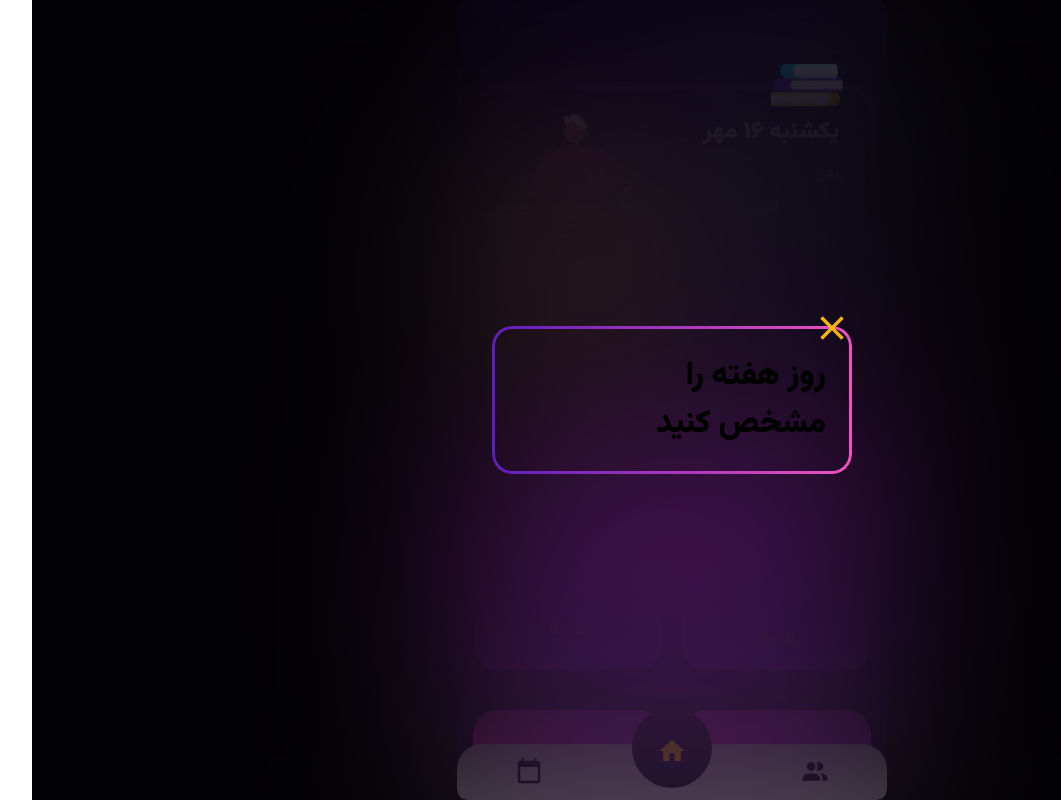
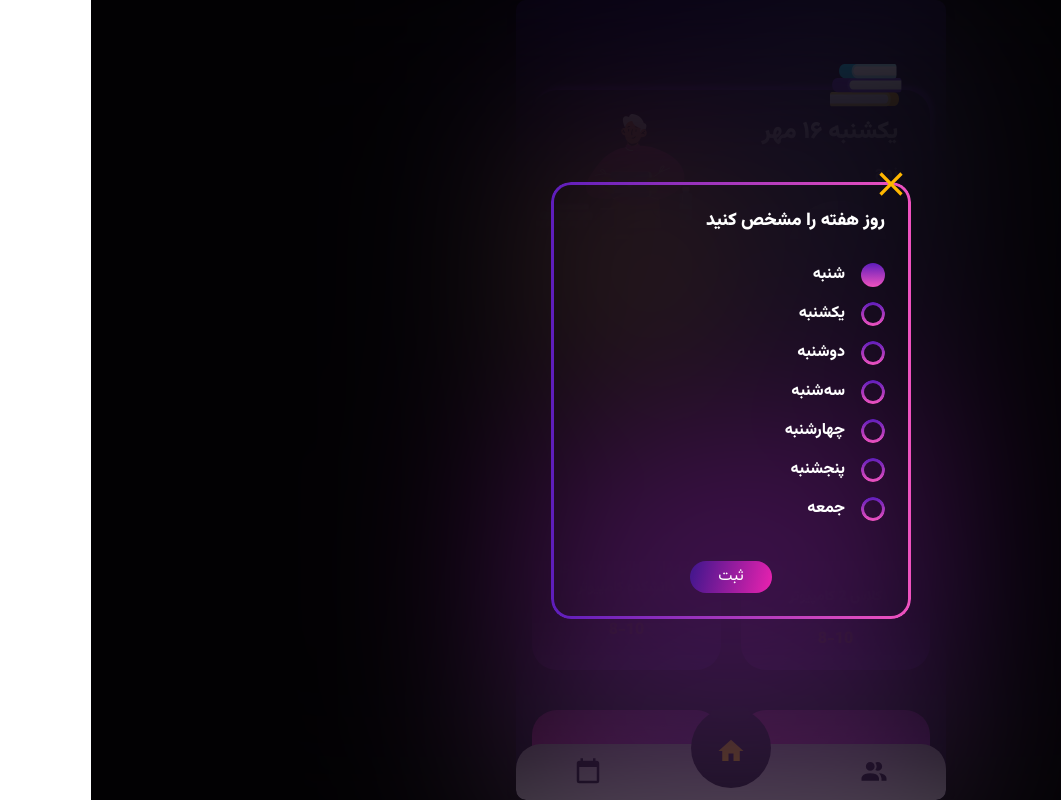
Before and after one commit to pialechini/uniweek-miniapp, a React (Vite) app: page /home in a window 1280 px wide. Both pictures are taken after a click on the element "شنبه". Shown: the whole page, without its empty margins (8-1069 px from the left). Built offline with nearby package versions, Linux system fonts and the light colour scheme.

Commit message:
feat: finish day select mechanism

```diff
--- a/src/components/DaySelectModal.tsx
+++ b/src/components/DaySelectModal.tsx
@@ -1,22 +1,65 @@
-import { Weekday } from '@/types';
+import type { Weekday as WeekdayType } from '@/types';
+import classNames from 'classnames';
+import { useState } from 'react';
 
 import styles from './daySelectModal.module.scss';
 
-type WeekdayProps = { name: Weekday };
+type WeekdayProps = {
+  name: WeekdayType;
+  filled?: boolean;
+  onClick: () => void;
+};
 
-function Weekday({ name }: WeekdayProps) {
+type DaySelectModalProps = {
+  initialSelectedDay: WeekdayType;
+  onClose: (selectedDay: WeekdayType) => void;
+};
+
+function Weekday({ name, filled, onClick }: WeekdayProps) {
   return (
-    <div>
-      <div className={styles.circle} />
+    <div className={styles.weekday} onClick={onClick}>
+      <div className={styles.rounded}>
+        <div className={classNames(styles.circle, filled && styles.filled)} />
+      </div>
       <div className={styles.weekday}>{name}</div>
     </div>
   );
 }
 
-function DaySelectModal() {
+function DaySelectModal({ initialSelectedDay, onClose }: DaySelectModalProps) {
+  const weekdays: WeekdayType[] = [
+    'شنبه',
+    'یکشنبه',
+    'دوشنبه',
+    'سه‌شنبه',
+    'چهارشنبه',
+    'پنجشنبه',
+    'جمعه',
+  ];
+
+  const [selectedDay, setSelectedDay] =
+    useState<WeekdayType>(initialSelectedDay);
+
   return (
     <div>
-      <h1 className={styles.title}>روز هفته را مشخص کنید</h1>
+      <p className={styles.title}>روز هفته را مشخص کنید</p>
+
+      <div className={styles.weekdaysWrapper}>
+        {weekdays.map((weekday) => (
+          <Weekday
+            key={weekday}
+            name={weekday}
+            filled={selectedDay === weekday}
+            onClick={() => setSelectedDay(weekday)}
+          />
+        ))}
+      </div>
+
+      <div className={styles.submitWrapper}>
+        <button className={styles.submit} onClick={() => onClose(selectedDay)}>
+          ثبت
+        </button>
+      </div>
     </div>
   );
 }
--- a/src/components/daySelectModal.module.scss
+++ b/src/components/daySelectModal.module.scss
@@ -1,15 +1,62 @@
-.daySelectModal {
+.title {
+  font-weight: 900;
+  font-size: 1.8rem;
 }
 
-.title {
-  font-weight: 900;
+.weekday {
+  display: flex;
+  align-items: center;
+  gap: 1.6rem;
+}
+
+.weekdaysWrapper {
+  margin-top: 2.8rem;
+  display: flex;
+  flex-direction: column;
+  gap: 1.5rem;
+}
+
+.rounded {
+  border-radius: 50%;
 }
 
 .circle {
-  border-radius: 50%;
+  display: flow-root;
+  position: relative;
+  width: 2.4rem;
+  height: 2.4rem;
 
+  &::before {
+    content: '';
+    position: absolute;
+    inset: 0;
+    border-radius: 2rem;
+    border: 0.3rem solid transparent;
+    background: linear-gradient(to bottom, #5e1dbb, #ef52bf) border-box;
+    mask:
+      linear-gradient(#fff 0 0) padding-box,
+      linear-gradient(#fff 0 0);
+    mask-composite: exclude;
+    -webkit-mask-composite: destination-out;
+  }
+}
+
+.filled::before {
+  mask: unset;
 }
 
 .weekday {
   font-weight: 800;
 }
+
+.submitWrapper {
+  margin-top: 4rem;
+  display: flex;
+  justify-content: center;
+}
+
+.submit {
+  padding: 0.4rem 2.8rem;
+  border-radius: 1.6rem;
+  background: linear-gradient(105deg, #48178e 6.49%, #f022b1 102.99%);
+}
--- a/src/components/modal.module.scss
+++ b/src/components/modal.module.scss
@@ -27,6 +27,13 @@
   &::before {
     content: '';
     position: absolute;
+
+    /*
+      send modal background element to back to prevent
+      disabling pointer events for the modal content
+    */
+    z-index: -1;
+
     inset: 0;
     border-radius: 2rem;
     border: 0.3rem solid transparent;
--- a/src/contexts/ModalContext.tsx
+++ b/src/contexts/ModalContext.tsx
@@ -40,4 +40,14 @@ function useModalContext() {
   return context;
 }
 
-export { ModalProvider, useModalContext };
+function useModal() {
+  const context = useContext(ModalContext);
+
+  if (!context) {
+    throw new Error('Usage of ModalContext outside of its provider.');
+  }
+
+  return context.handleModal;
+}
+
+export { ModalProvider, useModalContext, useModal };
--- a/src/index.css
+++ b/src/index.css
@@ -86,6 +86,7 @@ ol {
 dialog {
   background: transparent;
   border: none;
+  color: inherit;
 }
 
 button {
--- a/src/pages/HomePage.tsx
+++ b/src/pages/HomePage.tsx
@@ -2,21 +2,36 @@ import Card from '@/components/Card';
 import DaySelect from '@/components/DaySelect';
 import DaySelectModal from '@/components/DaySelectModal';
 import HeroSection from '@/components/HeroSection';
-import { useModalContext } from '@/contexts/ModalContext';
+import { useModal } from '@/contexts/ModalContext';
+import type { Weekday } from '@/types';
+import { useState } from 'react';
 
 import styles from './homePage.module.scss';
 
 function HomePage() {
-  const { handleModal } = useModalContext();
+  const handleModal = useModal();
+  const [day, setDay] = useState<Weekday>('شنبه');
 
   return (
     <div className={styles.homePage}>
       <HeroSection date={new Date()} evenOdd="زوج" percentage={12} />
+
       <DaySelect
         className={styles.day}
-        day="شنبه"
-        onClick={() => handleModal(<DaySelectModal />)}
+        day={day}
+        onClick={() =>
+          handleModal(
+            <DaySelectModal
+              initialSelectedDay={day}
+              onClose={(selectedDay) => {
+                setDay(selectedDay);
+                handleModal();
+              }}
+            />,
+          )
+        }
       />
+
       <div className={styles.grid}>
         <Card
           className={styles.card}
--- a/src/types/types.ts
+++ b/src/types/types.ts
@@ -7,7 +7,7 @@ export type Weekday =
   | 'شنبه'
   | 'یکشنبه'
   | 'دوشنبه'
-  | 'سه شنبه'
+  | 'سه‌شنبه'
   | 'چهارشنبه'
   | 'پنجشنبه'
   | 'جمعه';
```
